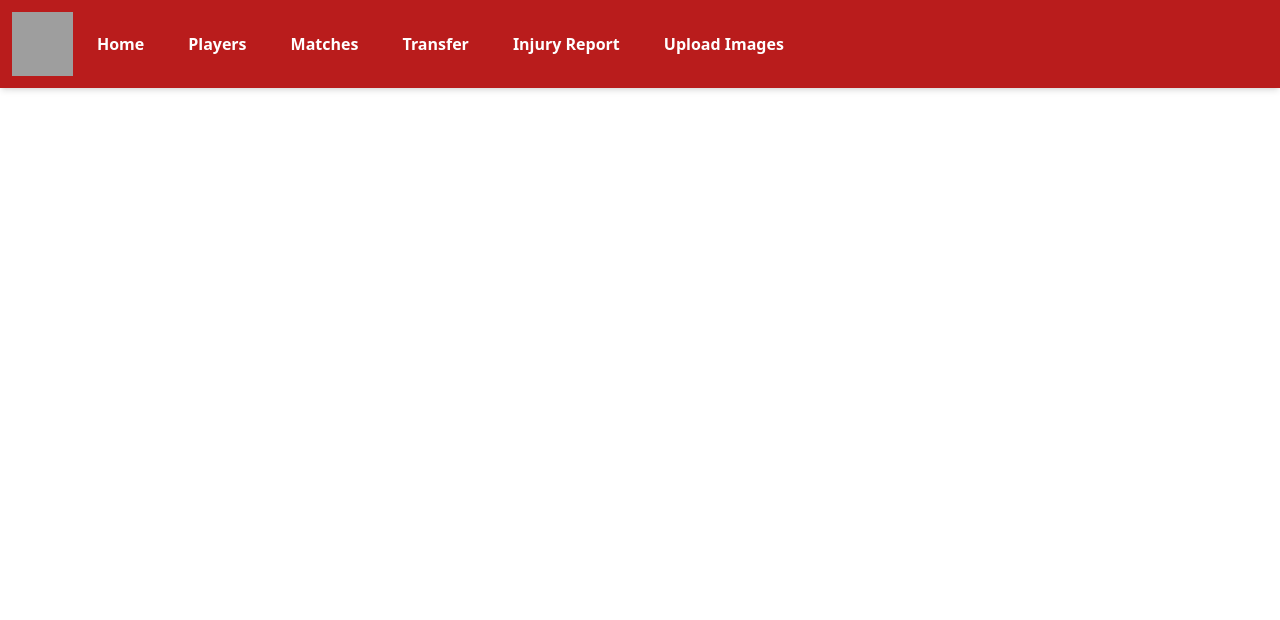
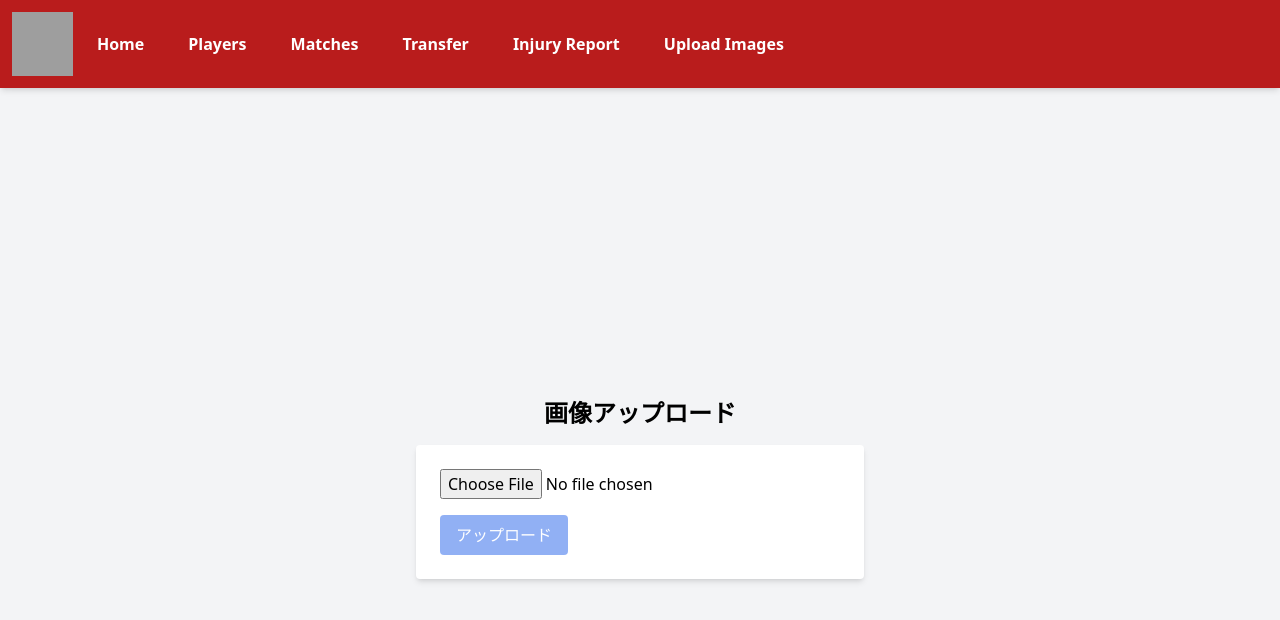
Before and after one commit to SotaTsurushima/manchester-is-red, a Nuxt app in the folder frontend/: page /upload in a window 1280 px wide. Shown: the top 620 px of the page. Built offline with nearby package versions, Linux system fonts and the light colour scheme; grey boxes are pictures that could not be loaded.

Commit message:
add upload page and api

```diff
--- /dev/null
+++ b/frontend/pages/upload.vue
@@ -0,0 +1,58 @@
+<template>
+  <div class="min-h-screen flex flex-col items-center justify-center bg-gray-100">
+    <h1 class="text-2xl font-bold mb-4">画像アップロード</h1>
+    <form @submit.prevent="handleUpload" class="bg-white p-6 rounded shadow-md w-full max-w-md">
+      <input type="file" @change="onFileChange" accept="image/*" class="mb-4" />
+      <button
+        type="submit"
+        :disabled="!selectedFile || loading"
+        class="bg-blue-600 text-white px-4 py-2 rounded disabled:opacity-50"
+      >
+        アップロード
+      </button>
+      <div v-if="loading" class="mt-2 text-blue-600">アップロード中...</div>
+      <div v-if="error" class="mt-2 text-red-600">{{ error }}</div>
+      <div v-if="imageUrl" class="mt-4">
+        <p>アップロード完了！</p>
+        <img :src="imageUrl" alt="Uploaded" class="mt-2 max-h-48 rounded" />
+      </div>
+    </form>
+  </div>
+</template>
+
+<script setup>
+import { ref } from 'vue'
+import { useApi } from '../composables/api'
+
+const selectedFile = ref(null)
+const imageUrl = ref('')
+const loading = ref(false)
+const error = ref('')
+
+const api = useApi()
+
+function onFileChange(e) {
+  selectedFile.value = e.target.files[0]
+  error.value = ''
+}
+
+async function handleUpload() {
+  if (!selectedFile.value) return
+  loading.value = true
+  error.value = ''
+  imageUrl.value = ''
+
+  try {
+    const formData = new FormData()
+    formData.append('file', selectedFile.value)
+
+    // injury.vueと同じAPI呼び出しスタイル
+    const data = await api.post('/upload', formData, true)
+    imageUrl.value = data.url // APIが返す画像URL
+  } catch (e) {
+    error.value = e.message
+  } finally {
+    loading.value = false
+  }
+}
+</script>
```
Also changed, not shown: 1 other file (tests, documents, lock files or other folders).
